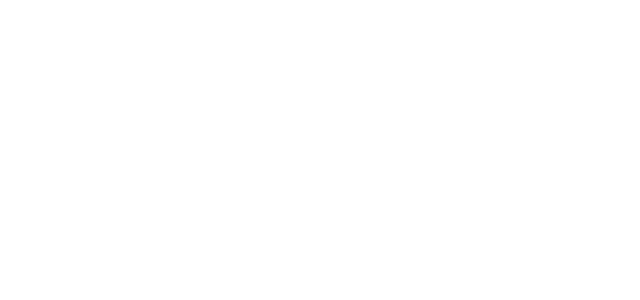
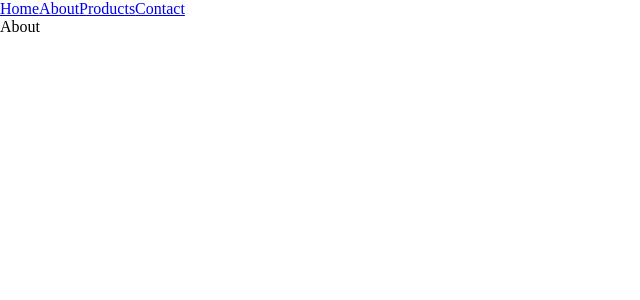
Before and after one commit to sabialhyv/pastry, a React (Vite) app: page /about in a window 1280 px wide. Shown: the top 300 px of the page, without its empty margins (0-640 px from the left). Built offline with nearby package versions, Linux system fonts and the light colour scheme.

Commit message:
first-commit

```diff
--- a/src/App.jsx
+++ b/src/App.jsx
@@ -1,10 +1,23 @@
 import { useState } from 'react'
-
+import { Routes, Route } from 'react-router-dom'
+import Home from './pages/Home'
+import About from './pages/About'
+import Products from './pages/Products'
+import Contact from './pages/Contact'
+import Error from './pages/Error'
+import Navbar from './components/Navbar'
 function App() {
 
   return (
     <>
-
+      <Navbar />
+      <Routes>
+        <Route path='/' element={<Home />} />
+        <Route path='/about' element={<About />} />
+        <Route path='/products' element={<Products />} />
+        <Route path='/contact' element={<Contact />} />
+        <Route path='/error' element={<Error />} />
+      </Routes>
     </>
   )
 }
--- a/src/components/Navbar.jsx
+++ b/src/components/Navbar.jsx
@@ -1,14 +1,17 @@
 import React from 'react'
+import { Link } from 'react-router-dom'
 
-export const Navbar = () => {
+function Navbar() {
     return (
         <nav>
-            <ul className="navbar">
-                <li>Home</li>
-                <li>About</li>
-                <li>Products</li>
-                <li>Contact</li>
-            </ul>
+            <div className="navbar">
+                <Link to='/'>Home</Link>
+                <Link to='/about'>About</Link>
+                <Link to='/products'>Products</Link>
+                <Link to='/contact'>Contact</Link>
+            </div>
         </nav>
     )
 }
+
+export default Navbar
--- a/src/main.jsx
+++ b/src/main.jsx
@@ -1,4 +1,3 @@
-import { StrictMode } from 'react'
 import { createRoot } from 'react-dom/client'
 import './index.css'
 import App from './App.jsx'
--- a/src/pages/About.jsx
+++ b/src/pages/About.jsx
@@ -0,0 +1,9 @@
+import React from 'react'
+
+function About() {
+  return (
+    <div>About</div>
+  )
+}
+
+export default About
--- a/src/pages/Contact.jsx
+++ b/src/pages/Contact.jsx
@@ -0,0 +1,9 @@
+import React from 'react'
+
+function Contact() {
+  return (
+    <div>Contact</div>
+  )
+}
+
+export default Contact
--- /dev/null
+++ b/src/pages/Error.jsx
@@ -0,0 +1,9 @@
+import React from 'react'
+
+function Error() {
+    return (
+        <h1 style={{margin:'50px auto'}}>Error 404: Page not found.</h1>
+    )
+}
+
+export default Error
--- a/src/pages/Home.jsx
+++ b/src/pages/Home.jsx
@@ -0,0 +1,9 @@
+import React from 'react'
+
+function Home() {
+  return (
+    <div>Home</div>
+  )
+}
+
+export default Home
--- a/src/pages/Products.jsx
+++ b/src/pages/Products.jsx
@@ -0,0 +1,9 @@
+import React from 'react'
+
+function Products() {
+  return (
+    <div>Products</div>
+  )
+}
+
+export default Products
```
Also changed, not shown: src/components/Footer.jsx (+25 -0 lines).
